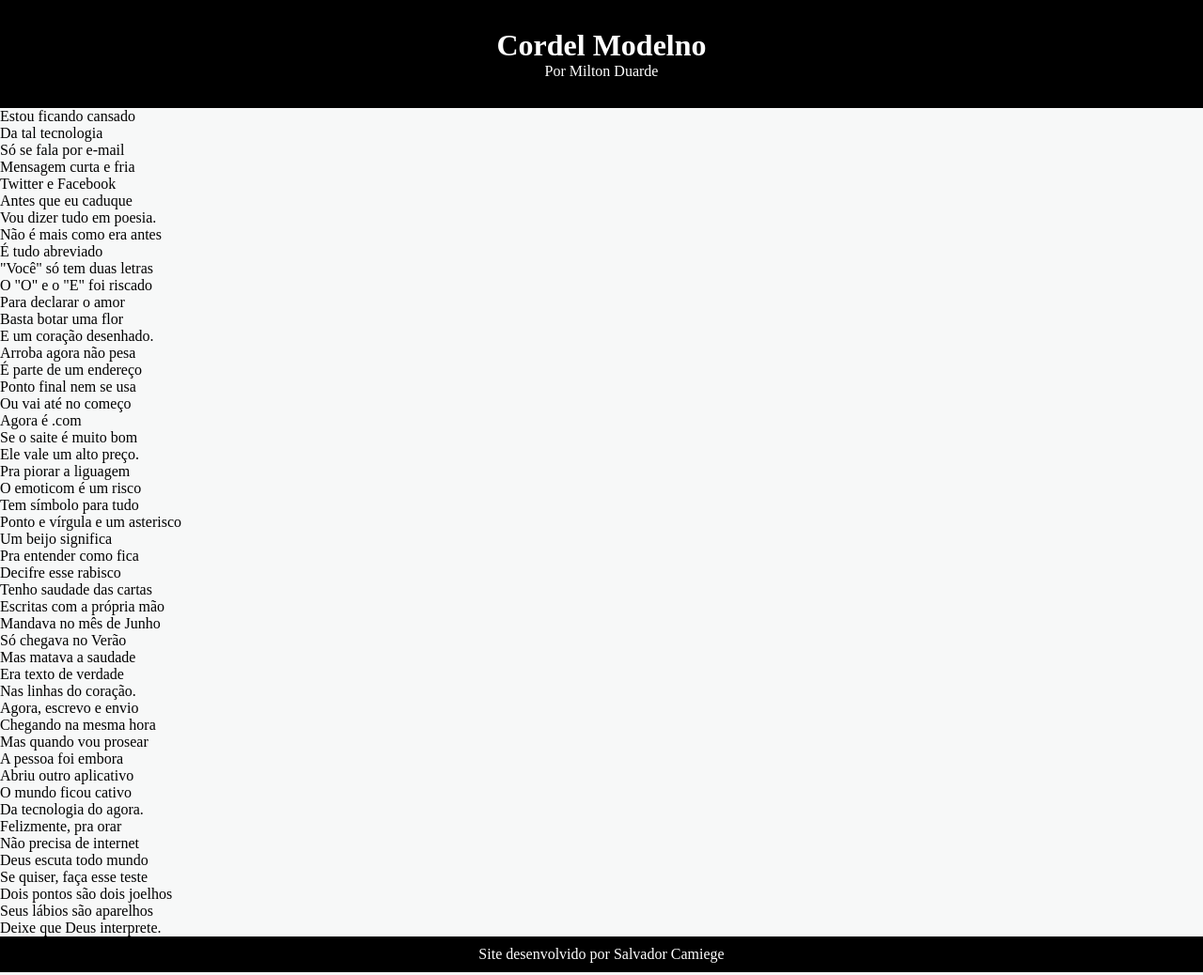
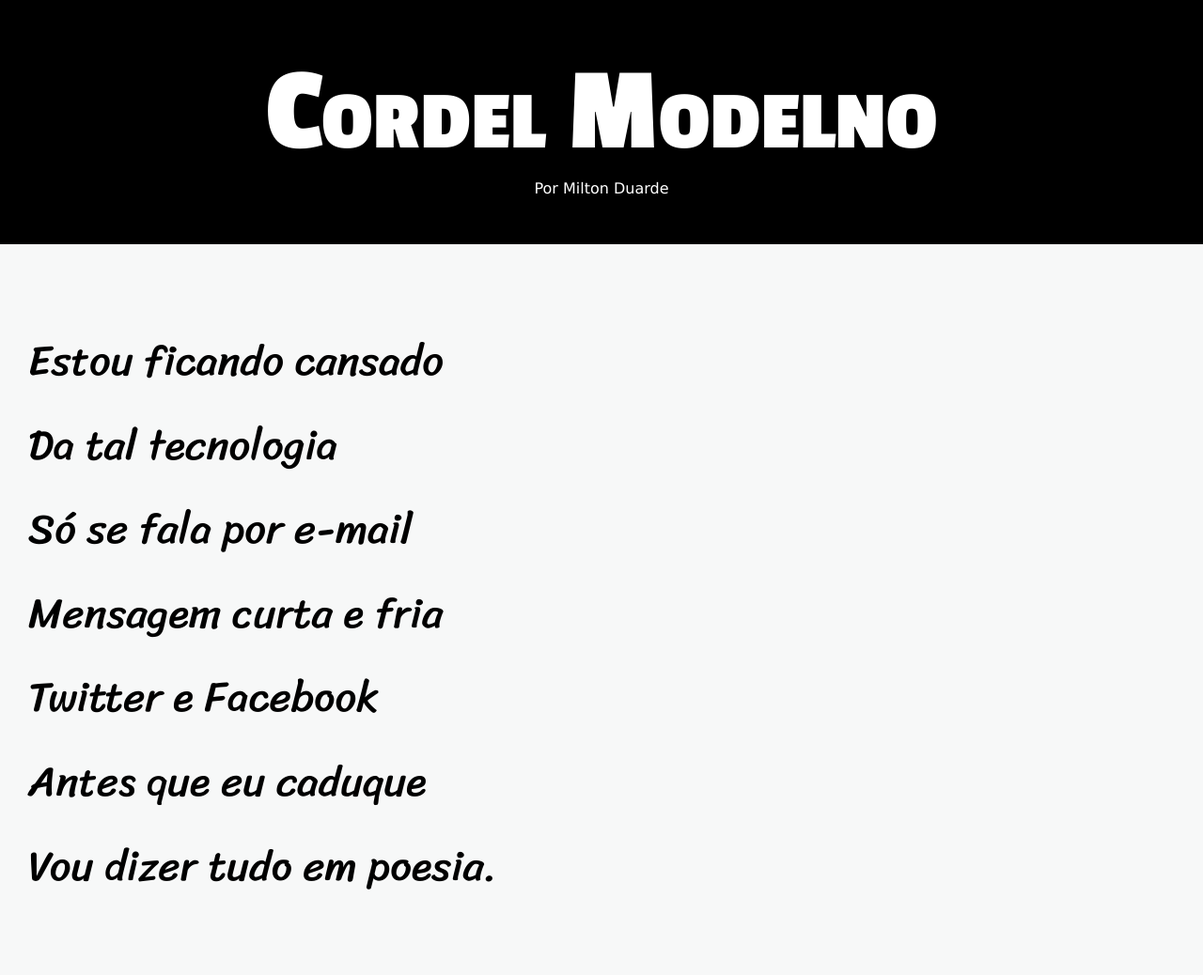
Before and after one commit to SalvadorCamiege/html-e-css, a plain HTML site: page Desafios/ds 012/index.html in a window 1280 px wide. Shown: the top 1038 px of the page at 94% size. Drawn offline with Linux system fonts and the light colour scheme.

Commit message:
Actualizei o meu site

```diff
--- a/Desafios/ds 012/estilos/style.css
+++ b/Desafios/ds 012/estilos/style.css
@@ -1,4 +1,16 @@
 @charset "UTF-8";
+
+@import url('https://fonts.googleapis.com/css2? family= Passion+One:wght@700;900 & display=swap');
+
+@import url('https://fonts.googleapis.com/css2? family= Sriracha & display=swap');
+
+
+:root{
+    --font01: verdana, geneva, tahoma, sans-serif;
+    --font02: 'Passion One', sem serifa;
+    --font03:  'Sriracha', cursiva;
+}
+
 
 
 *{
@@ -6,16 +18,28 @@
     padding: 0px;
 }
 body,html{
+    min-height: 100vh;
     background-color: rgb(247, 248, 248);
+    font-family: var(--font01);
 }
 
 header{
     background-color: black;
     text-align: center;
     color: white;
-    padding-top: 30px;
-    padding-bottom: 30px;
+
 }
+header h1{
+    padding-top: 50px;
+    font-variant: small-caps;
+    font-family: var(--font02);
+    font-size: 10vw;
+}
+
+header p{
+    padding-bottom: 50px;
+}
+
 
 a{
     color: white;
@@ -24,6 +48,47 @@ a{
 a:hover{
     text-decoration: underline;
 }
+section{
+    padding-top: 10vh;
+    padding-bottom: 10vh;
+    line-height: 2em;
+    padding-left: 30px;
+    font-family: var(--font03);
+    font-size: 3.5vw;
+}
+section >p{
+    padding-bottom: 2em;
+}
+section.narmal{
+    background-color: white;
+    color: black;
+}
+section.imagem{
+    background-color: rgba(14, 13, 13, 0.623);
+    color: white;
+}
+
+section.imagem>p{
+    background-color: rgba(0, 0, 0, 0.521);
+    display: inline-block;
+    padding: 5px;
+    text-shadow: 1px 1px 0px black;
+}
+
+section#img01{
+    background-image: url('../imagens/background001.jpg');
+    background-position: right center;
+    background-size: cover;
+
+}
+
+section#img02{
+    background-image: url('../imagens/background002.jpg');
+    background-size: cover;
+}
+
+
+
 
 footer{
     background-color: black;
```
